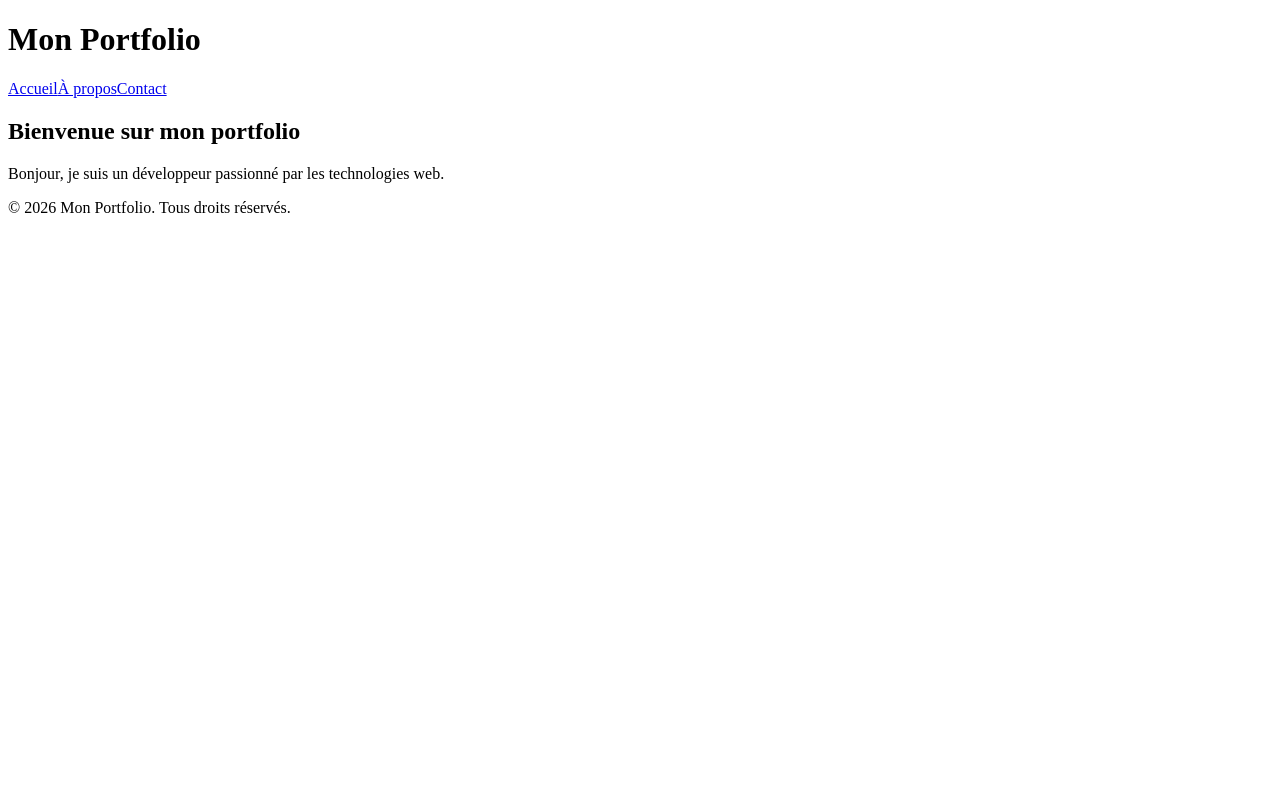
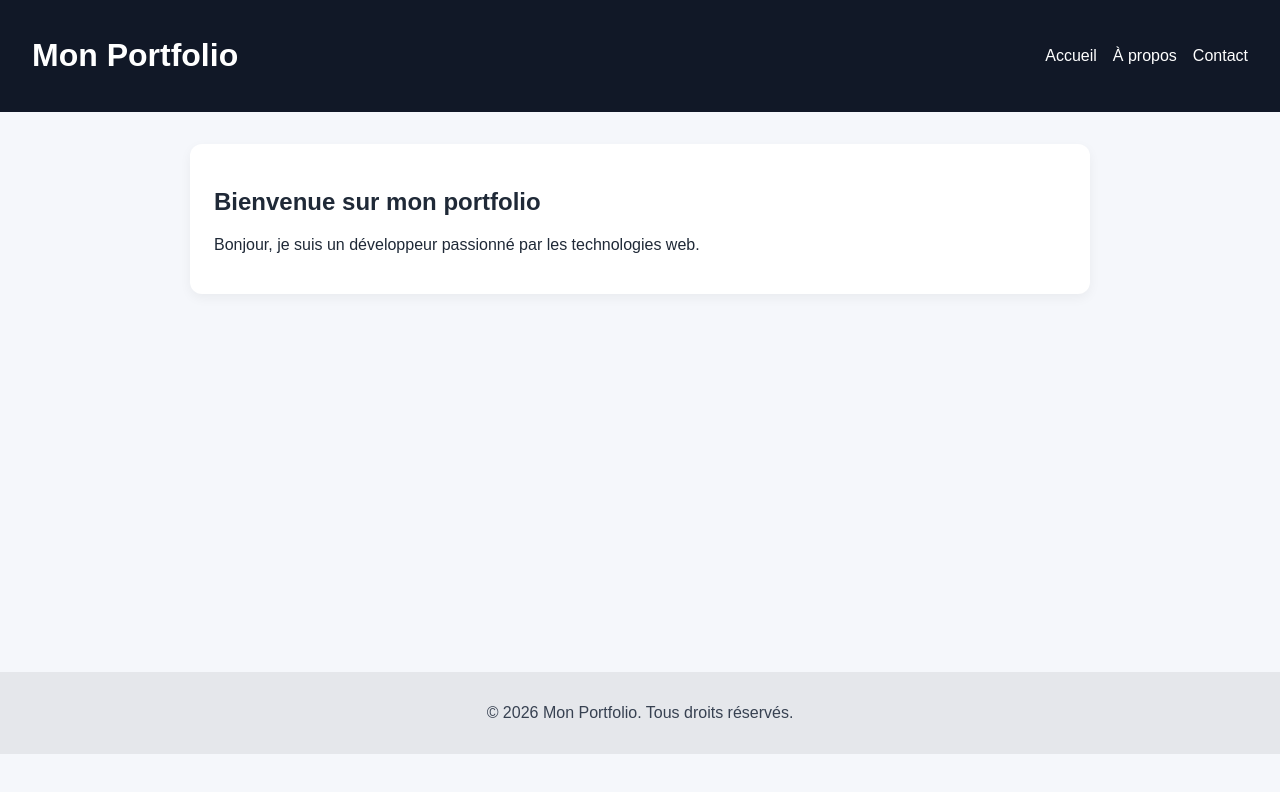
Before and after one commit to ceph7/portfolio_v1.0, a React (Vite) app in the folder frontend/: page / in a window 1280 px wide. Shown: the top 792 px of the page. Built offline with nearby package versions, Linux system fonts and the light colour scheme.

Commit message:
MISE EN PLACE DU CSS DE BASE

```diff
--- a/frontend/src/main.jsx
+++ b/frontend/src/main.jsx
@@ -2,6 +2,7 @@ import React from 'react';
 import ReactDOM from 'react-dom/client';
 import { BrowserRouter } from 'react-router-dom';
 import App from './App';
+import './styles/main.css';
 
 ReactDOM.createRoot(document.getElementById('root')).render(
     <React.StrictMode>
--- a/frontend/src/styles/main.css
+++ b/frontend/src/styles/main.css
@@ -0,0 +1,51 @@
+body {
+  margin: 0;
+  font-family: Arial, Helvetica, sans-serif;
+  background-color: #f5f7fb;
+  color: #1f2937;
+}
+
+* {
+  box-sizing: border-box;
+}
+
+header {
+  background: #111827;
+  color: white;
+  padding: 1rem 2rem;
+  display: flex;
+  justify-content: space-between;
+  align-items: center;
+}
+
+nav {
+  display: flex;
+  gap: 1rem;
+}
+
+nav a {
+  color: white;
+  text-decoration: none;
+  font-weight: 500;
+}
+
+main {
+  padding: 2rem;
+  min-height: 70vh;
+}
+
+section {
+  background: white;
+  padding: 1.5rem;
+  border-radius: 12px;
+  box-shadow: 0 4px 12px rgba(0, 0, 0, 0.05);
+  max-width: 900px;
+  margin: 0 auto;
+}
+
+footer {
+  background: #e5e7eb;
+  text-align: center;
+  padding: 1rem;
+  color: #374151;
+}
```
